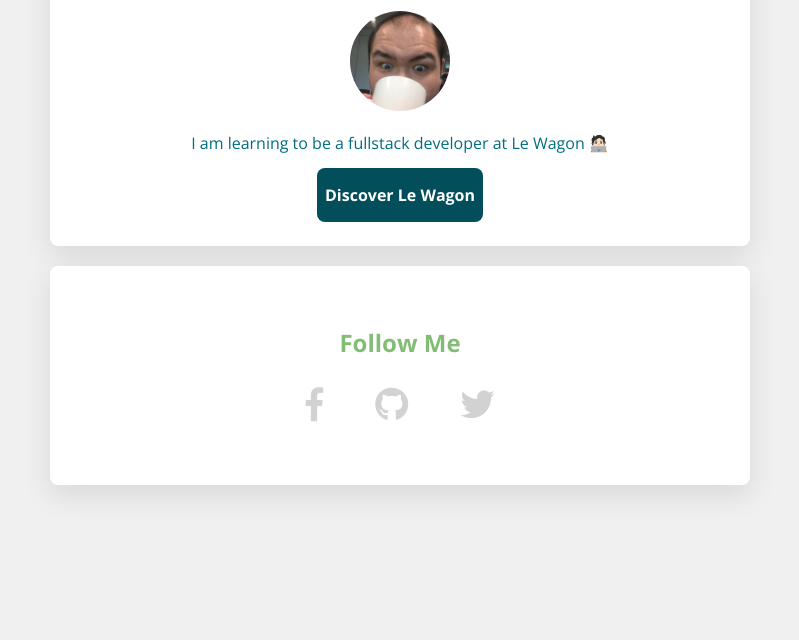
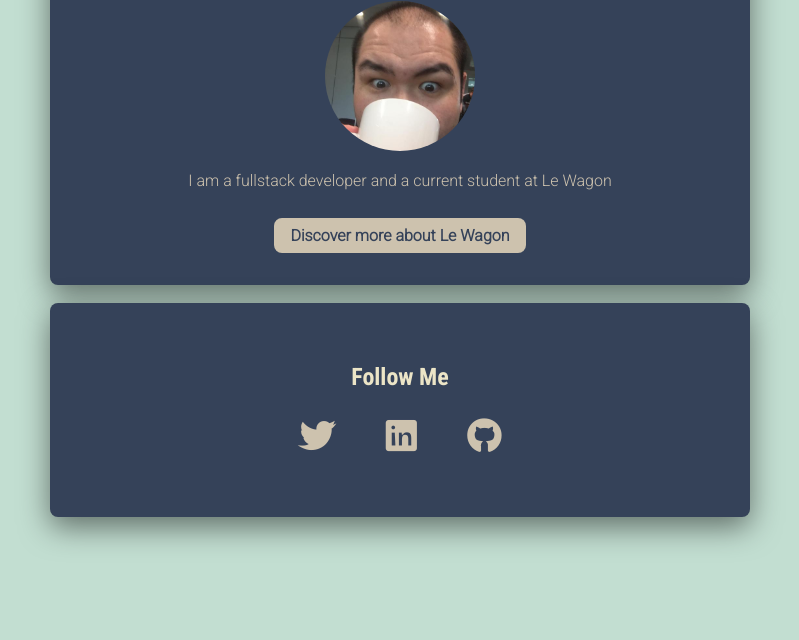
Before and after one commit to chungus84/profile, a plain HTML site: page index.html in a window 1280 px wide. Shown: the part 160-800 px from the top of the page, without its empty margins (240-1039 px from the left). Drawn offline with nearby package versions, Linux system fonts and the light colour scheme.

Commit message:
My updated profile page

```diff
--- a/index.html
+++ b/index.html
@@ -6,29 +6,24 @@
   <meta name="viewport" content="width=device-width, initial-scale=1.0">
   <link rel="stylesheet" href="https://use.fontawesome.com/releases/v5.6.3/css/all.css">
   <link rel="stylesheet" href="style.css">
-  <title>My Profile</title>
+  <title>My Profile Page</title>
 </head>
 <body>
   <div class="container">
-    <div class="card-white">
-      <h1>Hi, I'm KEEEEENNNN 🤬</h1>
-
-      <img src="images/myprofilepic.jpeg" alt="My profile pic" class="img-profile">
-
-      <p>I am learning to be a fullstack developer at Le Wagon 🧑🏻‍💻</p>
-
-      <a href="https://www.lewagon.com" class="btn-blue"><strong>Discover Le Wagon</strong> </a>
+    <div class="card-blue">
+      <h1>Ken Beveridge, Web Developer</h1>
+      <img src="images/myprofilepic.jpeg" class="image-circle" alt="">
+      <p>I am a fullstack developer and a current student at Le Wagon</p>
+      <a href="https://www.lewagon.com" class="btn-cream">Discover more about Le Wagon</a>
     </div>
-    <div class="card-white">
+    <div class="card-blue">
       <h2>Follow Me</h2>
-      <ul class="list-inline">
-        <li><a href="#" class="fab fa-facebook-f social-icon" target="_blank"></a></li>
-        <li><a href="#" class="fab fa-github social-icon" target="_blank"></a></li>
-        <li><a href="#" class="fab fa-twitter social-icon" target="_blank"></a></li>
-      </ul>
+        <ul class="list-inline">
+          <li><a href="#" class="fab fa-twitter social-icon"></a></li>
+          <li><a href="#" class="fab fa-linkedin social-icon"></a></li>
+          <li><a href="#" class="fab fa-github social-icon"></a></li>
+        </ul>
     </div>
-
   </div>
-
 </body>
 </html>
--- a/style.css
+++ b/style.css
@@ -1,52 +1,49 @@
-@import url("https://fonts.googleapis.com/css2?family=Open+Sans:wght@300;400;700&family=Poppins:wght@300;400;500;700");
+@import url('https://fonts.googleapis.com/css2?family=Roboto+Condensed:wght@700&family=Roboto:wght@300&display=swap');
 
 body {
-  font-family: 'Open Sans', sans-serif;
-  font-weight: 400;
-  background-color: rgb(240,240,240);
-  color: #006E7F;
+  font-family: 'Roboto', sans-serif;
+  font-weight: 300;
+  background-color: #C2DED1;
+  color: #CDC2AE;
 }
 
-h1 {
-  color: #4E944F;
-  font-family: 'Poppins';
+h1, h2 {
+  font-family: 'Roboto Condensed';
   font-weight: 700;
-}
-p {
-  margin-bottom: 30px;
+  color: #ECE5C7;
 }
 
-h2 {
-  color: #83BD75;
+p {
+  padding-bottom: 20px;
 }
 
 a {
-  color: #024e5a;
   text-decoration: none;
+  color: rgb(237, 181, 11);
+  font-weight: bold;
 }
 
 a:hover {
-  color: #022311;
-}
-
-.img-profile {
-  width: 100px;
-  border-radius: 50%;
+  color: rgba(237, 180, 11, 0.55);
 }
 
 .container {
   width: 700px;
   margin: 40px auto;
-  display: block;
 }
 
-.card-white {
-  background-color: white;
+.card-blue {
+  background-color: #354259;
+  text-align: center;
   padding: 40px;
-  margin: 20px 0;
+  margin: 18px 0;
   border-radius: 8px;
-  text-align: center;
-  box-shadow: 0px 10px 30px rgba(0,0,0,0.1);
+  box-shadow: 0px 10px 30px rgba(0,0,0,0.5);
+}
+
+.image-circle {
+  border-radius: 50%;
+  width: 150px;
 }
 
 ul {
@@ -54,8 +51,8 @@
 }
 
 .list-inline {
-  list-style: none;
-  padding: 0px;
+  text-decoration: none;
+  padding-left: 0px;
 }
 
 .list-inline li {
@@ -64,24 +61,24 @@
 
 .social-icon {
   font-size: 34px;
-  color: rgb(210,210,210);
   margin: 8px 24px;
+  color: #CDC2AE;
 }
 
-.btn-blue {
-  background-color: #024e5a;
-  color: white;
-  padding: 16px 8px;
+.btn-cream {
+  background-color: #CDC2AE;
+  color: #354259;
+  padding: 8px 16px;
   border-radius: 8px;
 }
 
-.btn-blue:hover {
-  color: white;
-  background-color: #013138;
-  box-shadow: 0px 5px 15px rgba(0,0,0,0.2);
+.btn-cream:hover {
+  color: #0d2a5b;
+  background-color: #ECE5C7;
+  box-shadow: 0px 5px 15px rgba(0,0,0,0.3);
 }
 
-@media (max-width: 960px) {
+@media (max-width: 920px) {
   .container {
     width: 700px;
   }
@@ -93,8 +90,8 @@
   }
 }
 
-@media (max-width: 540px) {
+@media (max-width: 520px ) {
   .container {
-    width: 300px;
+    width: 350px;
   }
 }
```
